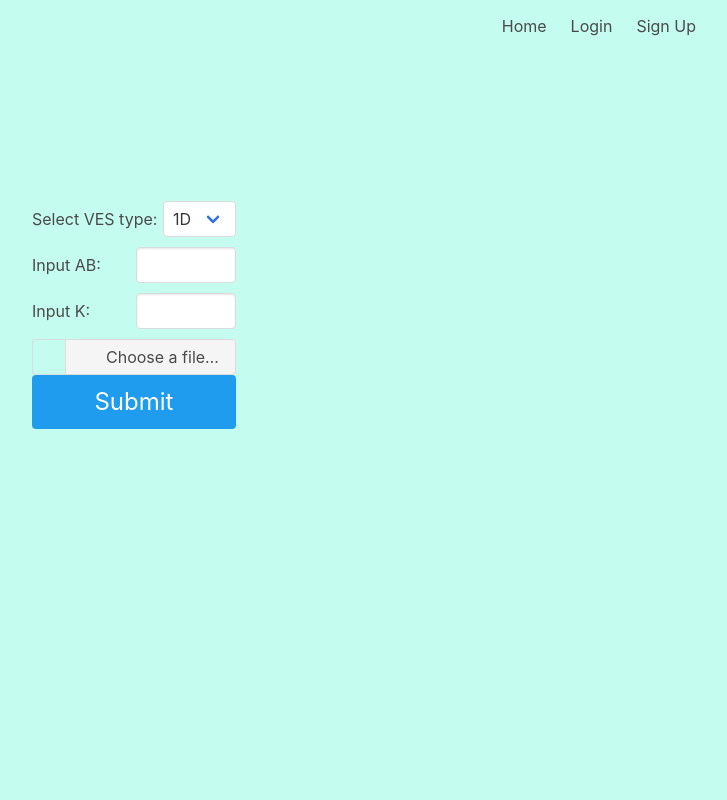
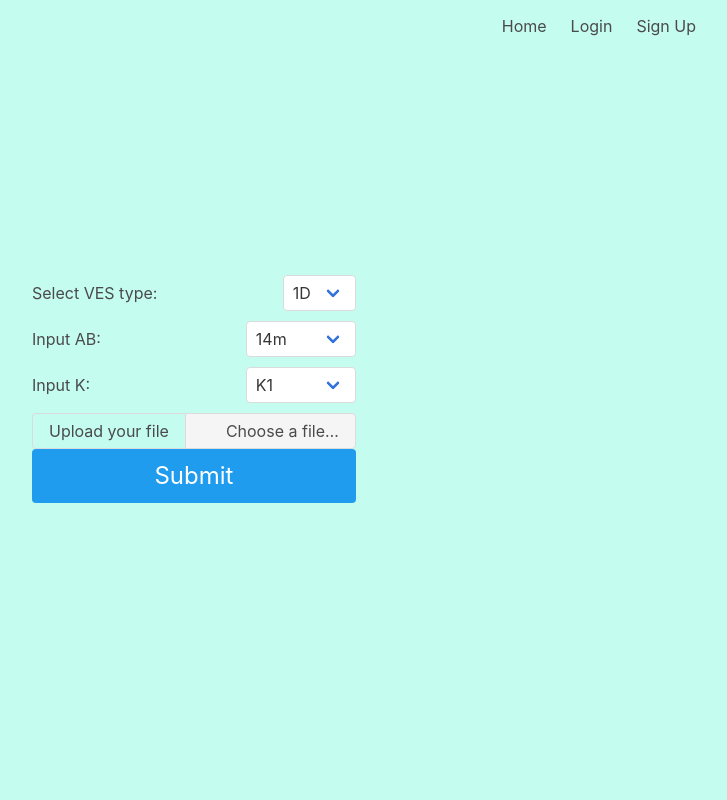
Before and after one commit to Landviser-LLC/landmapper, a Flask app: page /upload in a window 1280 px wide. Shown: the whole page, without its empty margins (520-1247 px from the left). Run offline with Flask 2, Linux system fonts and the light colour scheme; parts of the project's set-up code (start-up, migrations or seed data) failed here and were passed over.

Commit message:
added block of plotting 2 or more measurments

```diff
--- a/Landviser/templates/upload.html
+++ b/Landviser/templates/upload.html
@@ -29,13 +29,23 @@
         margin-bottom: 10px;
     }
     .input-a, .input-k{
-        width:100px;
+        width: 100px;
+    }
+    .input-a{
+        margin-right: 5px;
+        margin-left: 5px;
+    }
+    .input-k{
+        margin-left:9.5px;
     }
     .tables-block{
         display:flex;
-        justify-content:space-between;
+        justify-content:space-around;
         margin-bottom:20px;
     }
+
+
+
 
 
 </style>
@@ -50,17 +60,35 @@
                 <option value="2" id="VES-type-2">2D</option>
             </select>
         </div>
-        <div class="input-a-parameter" id="input-a-parameter">
+        <div class="select input-a-parameter" id="input-a-parameter">
             <p>Input AB: </p>
-            <input class="input is-normal input-a" type="text" name="a-parameter"/>
+            <input style="visibility:hidden" class="input is-normal input-a" type="text" name="a-parameter"
+                   id="input-a"/>
+            <select name="a-mode-select" id="a-mode-select">
+                <option value="14m">14m</option>
+                <option value="30m">30m</option>
+                <option value="Custom">Custom</option>
+            </select>
         </div>
-        <div class="input-k-parameter" id="input-k-parameter">
+        <div class="select input-k-parameter" id="input-k-parameter">
             <p>Input K: </p>
-            <input class="input is-normal input-k" type="text" name="k-parameter"/>
+            <input style="visibility:hidden" class="input is-normal input-k" type="text" name="k-parameter" id="input-k"/>
+            <select name="k-mode-select" id="k-mode-select">
+                <option value="K1">K1</option>
+                <option value="K2">K2</option>
+                <option value="K3">K3</option>
+                <option value="K4">K4</option>
+                <option value="K5">K5</option>
+                <option value="K6">K6</option>
+                <option value="K7">K7</option>
+                <option value="K8">K8</option>
+                <option value="K9">K9</option>
+                <option value="Custom">Custom</option>
+            </select>
         </div>
         <div class="file has-name is-right">
             <label class="file-label">
-                <input class="file-input" type="file" name="file"/>
+                <input class="file-input" type="file" name="file" id="uploaded-file"/>
                 <span class="file-cta">
       <span class="file-icon">
         <i class="fas fa-upload"></i>
@@ -69,8 +97,8 @@
         Choose a file…
       </span>
     </span>
-                <span class="file-name">
-      {{ file_name }}
+                <span class="file-name" id="file-name">
+                    Upload your file
                 </span>
             </label>
         </div>
@@ -79,19 +107,21 @@
 
     </form>
 </div>
+{% for table in result %}
     <div class="tables-block" style="visibility: {{ is_hidden_plot_block }}">
-    <div class="table-with-title">{{ table_title_before|safe }}<br>{{ table_before|safe }}</div>
-    <div class="table-with-title">{{ table_title_after|safe }}<br>{{ table_after|safe }}</div>
+        <div class="table-with-title"><span class="title">The source table is:</span><br><br>{{ table["html_of_table_before_recalculating"]|safe }}</div>
+        <div class="table-with-title"><span class="title">The recalculated table is:</span><br><br>{{ table["html_of_table_after_recalculating"]|safe }}</div>
     </div>
     <div style="visibility: {{ is_hidden_plot_block }}">
         <h1 class="title">
             1D Line plot
         </h1>
         <p>
-        {{ plot_name }}
+            Plot for
         </p>
-    <img src="{{ plot_path }}" alt="Chart">
+        <img src="{{ table['path_to_upload_1d_plot'] }}" alt="Chart">
     </div>
+{% endfor %}
 <div style="visibility: {{ is_hidden_plot_block_2d }}">
     <h1 class="title">
         2D Line plot
```
Lines whose indentation alone changed are shown as unchanged.
